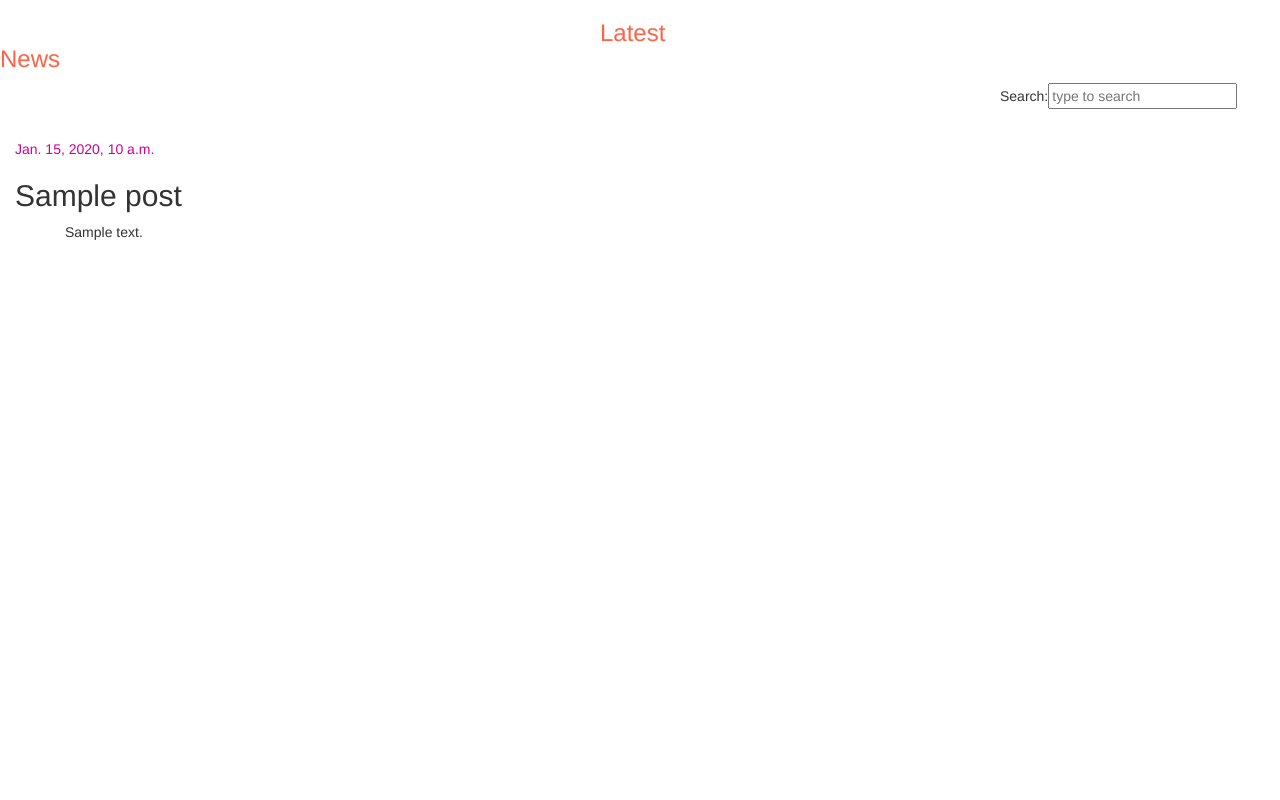
After one commit to MahendraKotapati/my-first-blog, a Django app: page /post/1/ in a window 1280 px wide. The commit adds this page. Run offline with Django 3.2, Linux system fonts and the light colour scheme; tables that the repository leaves empty hold one stand-in row (values such as "Sample post"); some libraries are stand-ins or nearby versions.

Commit message:
Added view and template for detailed blog post as well as CSS for the site.

```diff
--- /dev/null
+++ b/blog/static/css/blog.css
@@ -0,0 +1,30 @@
+
+#search{
+	 padding-left:1000px;
+}
+
+#link{
+	color:tomato;
+	margin:600px;
+}
+
+h4{
+	padding-left:30px;
+}
+.header p{
+
+	font-family:sanserif;
+	font-size:20px;
+	margin-left:30px;
+}
+.date{
+    color:#cc0099;
+}
+
+.post .title {
+margin-left:30px;
+}
+
+.post p {
+margin-left:50px;
+}
--- /dev/null
+++ b/blog/templates/blog/base.html
@@ -0,0 +1,38 @@
+{% load static  %}
+<html>
+
+	<head>
+
+		<title> Blog  </title>
+		<link rel="stylesheet" href="//maxcdn.bootstrapcdn.com/bootstrap/3.2.0/css/bootstrap.min.css">
+		<link rel="stylesheet" href="//maxcdn.bootstrapcdn.com/bootstrap/3.2.0/css/bootstrap-theme.min.css">
+
+		<link rel="stylesheet" href="{% static 'css/blog.css' %}">
+
+    </head>
+
+	<body>
+
+		<div class="title">
+			<h3> <a href="/" id="link">   Latest News  </a>  </h3>
+		</div>
+
+		<div id="search">
+			Search:<input type="text" placeholder="type to search"> <br>
+		</div>
+
+	<div class="contentcontainer">
+
+		<div class="row">
+			<div class="col">
+	 	      {% block content %}
+			  {% endblock %}
+
+			</div>
+	    </div>
+
+	</div>
+
+	</body>
+
+</html>
--- /dev/null
+++ b/blog/templates/blog/post_detail.html
@@ -0,0 +1,16 @@
+{% extends 'blog/base.html' %}
+
+{% block content %}
+
+	<div class="post" style="margin:30px">
+
+		{% if post.published_date %}
+			<div class="date">
+				{{ post.published_date }}
+			</div>
+		{% endif %}
+		<h2> {{post.title }}  </h2>
+		<p> {{ post.text|linebreaksbr }}  </p>
+	</div>
+
+{% endblock %}
--- a/blog/urls.py
+++ b/blog/urls.py
@@ -3,4 +3,5 @@ from . import views
 
 urlpatterns = [
       path('',views.post_list,name='post_list'),
+	  path('post/<int:pk>/',views.post_detail,name='post_detail'),
 ]
--- a/blog/views.py
+++ b/blog/views.py
@@ -1,4 +1,4 @@
-from django.shortcuts import render
+from django.shortcuts import render,get_object_or_404
 from django.utils import timezone
 from .models import Post
 
@@ -6,3 +6,7 @@ from .models import Post
 def post_list(request):
 	posts=Post.objects.filter(published_date__lte=timezone.now()).order_by('published_date');
 	return render(request,'blog/post_list.html',{'posts':posts})
+
+def post_detail(request,pk):
+	post=get_object_or_404(Post,pk=pk)
+	return render(request,'blog/post_detail.html',{'post':post})
```
Also changed, not shown: blog/templates/blog/post_list.html (+12 -18 lines).
